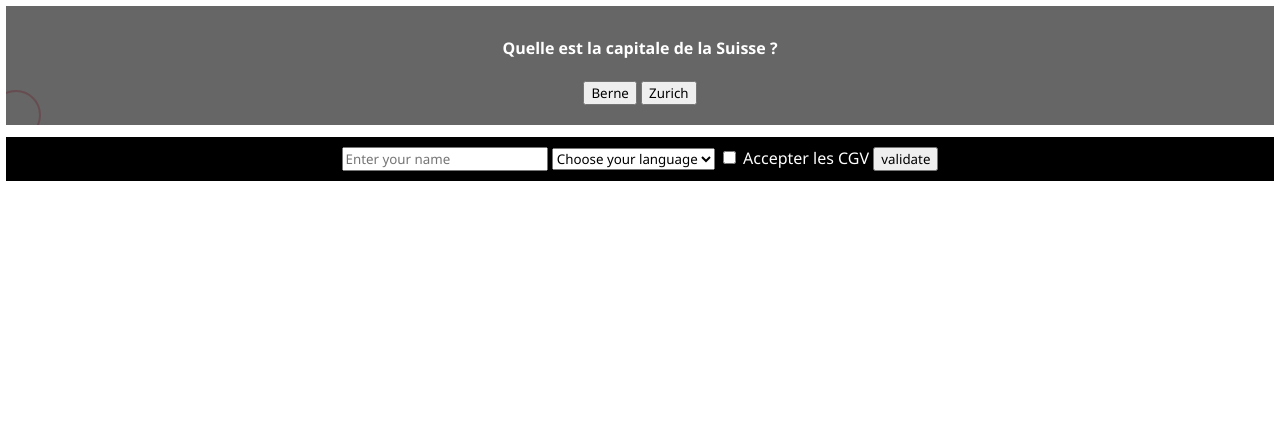
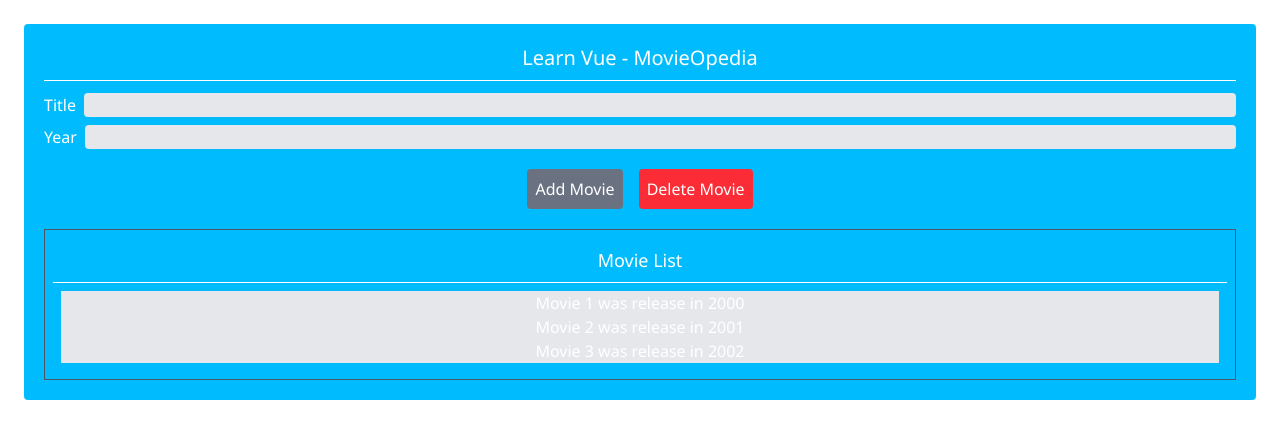
Before and after one commit to Joffra/vue-app, a website built with Vite: page index.html in a window 1280 px wide. Shown: the top 438 px of the page. Built offline with nearby package versions, Linux system fonts and the light colour scheme.

Commit message:
getting the first part of the movie app done

```diff
--- a/index.html
+++ b/index.html
@@ -2,32 +2,96 @@
 <html lang="en">
   <head>
     <meta charset="UTF-8" />
+    <meta name="viewport" content="width=device-width, initial-scale=1.0" />
     <title>DOM Manipulation</title>
+    <script src="https://unpkg.com/vue@3/dist/vue.global.js"></script>
+    <script src="https://cdn.jsdelivr.net/npm/@tailwindcss/browser@4"></script>
   </head>
   <body>
-    <div class="click-event box">
-      <h4>Quelle est la capitale de la Suisse ?</h4>
-      <button id="btn-1">Berne</button>
-      <button id="btn-2">Zurich</button>
-      <p></p>
+   <div id="app" class="container">
+      <div class=" bg-sky-400 p-5 m-6 rounded">
+        <div class="">
+          <h3 class="text-white text-xl mb-2 text-center">Learn Vue - MovieOpedia</h3>
+          <hr>
+        </div>
+        <div class="grid gap-2 mt-3">
+          <div class="flex gap-2">
+            <span class="text-base">Title</span>
+            <input type="text" v-model="newMovie.title" class="bg-gray-200 rounded outline-none w-full px-2">
+          </div>
+          <div class="flex gap-2">
+            <span class="text-base">Year</span>
+            <input type="text" v-model="newMovie.year" class="bg-gray-200 rounded outline-none w-full px-2">
+          </div>
+        </div>
+        <div class="flex gap-4 justify-center mt-5">
+          <button class="bg-gray-500 text-base rounded p-2 cursor-pointer" @click="addMovie()">Add Movie</button>
+          <button class="bg-red-500 text-base rounded p-2 cursor-pointer" @click="deleteMovie()">Delete Movie</button>
+        </div>
+        <div class="border-gray-600 border border-gray-600 mt-5 p-2">
+          <h2 class="text-center text-lg text-white m-2">Movie List</h2>
+          <hr>
+          <h4 class="text-center text-red-300" v-if="showMessage">
+            You can only add 5 movies
+          </h4>
+          <ul class="text-center m-2 bg-gray-200">
+            <li v-for="movie in getAllMovie">
+              {{movie}}
+            </li>
+          </ul>
+        </div>
+      </div>
+   </div>
 
-      <div class="mousemove"></div>
-    </div>
+    <script>
+      const {createApp, ref, reactive, computed, watch} = Vue;
 
-    <form action="" class="box">
-      <input type="text" placeholder="Enter your name" />
-      <select>
-        <option value="">Choose your language</option>
-        <option value="Javascript">Javascript</option>
-        <option value="PHP">PHP</option>
-        <option value="Python">Python</option>
-      </select>
-      <input type="checkbox" id="cgv" />
-      <label for="cgv">Accepter les CGV</label>
-      <input type="submit" value="validate" />
-      <div></div>
-    </form>
+      createApp({
+        setup(){
+            let movies = reactive([
+              {title: "Movie 1", year: 2000},
+              {title: "Movie 2", year: 2001},
+              {title: "Movie 3", year: 2002},
+            ]);
 
-    <script type="module" src="/src/main.js"></script>
+            let newMovie = reactive({title: "", year: ""});
+            let showMessage = ref(false);
+
+            function addMovie(){
+              if(movies.length < 5){
+                movies.push({title: newMovie.title, year: newMovie.year});
+                newMovie.title = "";
+                newMovie.year = "";
+              }
+            }
+
+            const getAllMovie = computed(()=>{
+              return movies.map((movie)=>{
+                return `${movie.title} was release in ${movie.year}`;
+              });
+            });
+
+            watch(movies, ()=>{
+              if(movies.length >= 3){
+                showMessage.value = true;
+              }else{
+                showMessage.value = false;
+              }
+            });
+
+            function deleteMovie(){
+              movies.pop();
+            }
+          return{
+            newMovie,
+            movies,
+            addMovie,
+            deleteMovie,
+            getAllMovie,
+            showMessage,
+          };
+        },
+      }).mount('#app');
+    </script>
   </body>
 </html>
```
